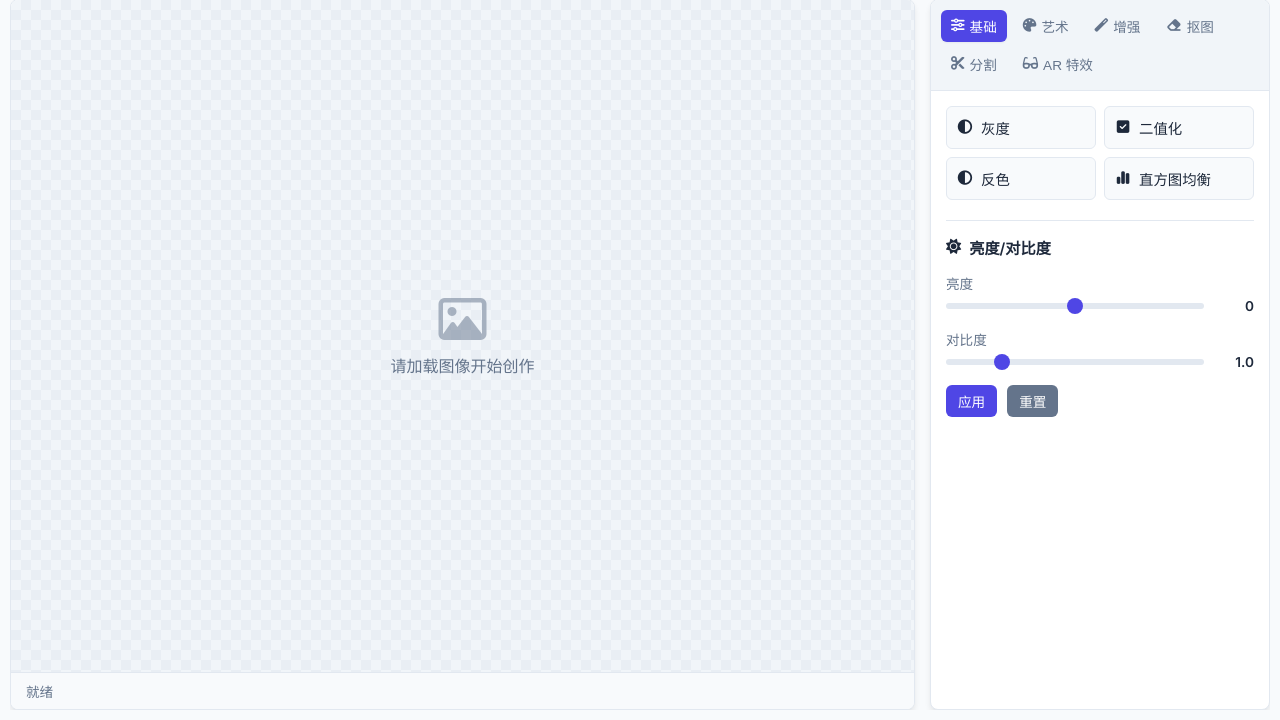
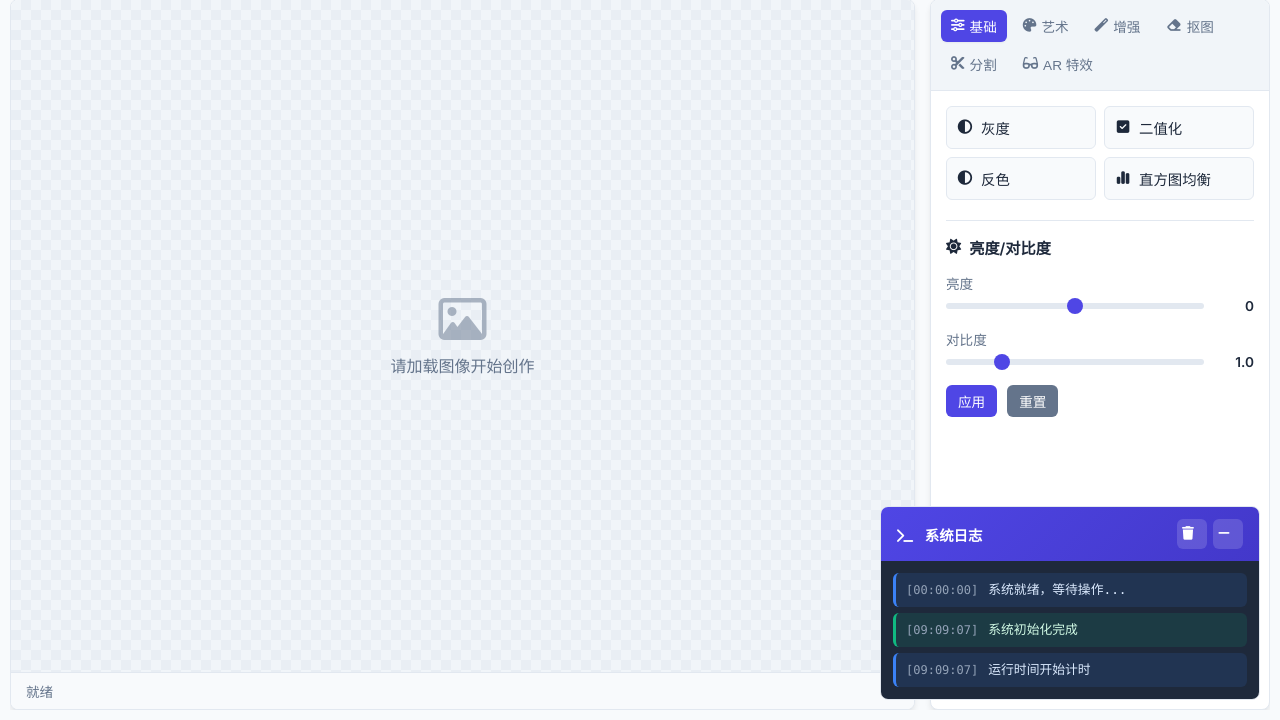
Before and after one commit to hello-nohair-world/imagearplay, a Flask app: page / in a window 1280 px wide. Shown: the part 80-800 px from the top of the page. Run offline with Flask 3, Linux system fonts and the light colour scheme.

Commit message:
新增日志模块

```diff
--- a/static/css/style.css
+++ b/static/css/style.css
@@ -503,3 +503,177 @@ input[type="range"]::-webkit-slider-thumb:hover { transform: scale(1.2); }
         width: 100%;
     }
 }
+
+/* ===== 日志面板样式 ===== */
+.log-panel {
+    position: fixed;
+    bottom: 20px;
+    right: 20px;
+    width: 380px;
+    max-height: 320px;
+    background: var(--panel-bg);
+    border-radius: var(--radius);
+    box-shadow: 0 10px 40px rgba(0, 0, 0 / 0.15);
+    border: 1px solid var(--border-color);
+    display: flex;
+    flex-direction: column;
+    z-index: 999;
+    transition: all 0.3s ease;
+    overflow: hidden;
+}
+
+.log-panel.minimized {
+    max-height: 50px;
+    width: 220px;
+}
+
+.log-header {
+    display: flex;
+    justify-content: space-between;
+    align-items: center;
+    padding: 12px 16px;
+    background: linear-gradient(135deg, var(--primary-color), var(--primary-hover));
+    color: white;
+    font-weight: 600;
+    font-size: 0.9rem;
+    cursor: pointer;
+    user-select: none;
+}
+
+.log-header i {
+    margin-right: 8px;
+}
+
+.log-actions {
+    display: flex;
+    gap: 6px;
+}
+
+.log-btn {
+    background: rgba(255, 255, 255, 0.15);
+    border: none;
+    color: white;
+    width: 30px;
+    height: 30px;
+    border-radius: 6px;
+    cursor: pointer;
+    display: flex;
+    align-items: center;
+    justify-content: center;
+    transition: var(--transition);
+    font-size: 0.85rem;
+}
+
+.log-btn:hover {
+    background: rgba(255, 255, 255, 0.25);
+    transform: scale(1.05);
+}
+
+.log-content {
+    flex: 1;
+    overflow-y: auto;
+    padding: 12px;
+    font-family: 'Consolas', 'Monaco', 'Courier New', monospace;
+    font-size: 0.82rem;
+    background: #1e293b;
+    color: #e2e8f0;
+    max-height: 270px;
+    line-height: 1.5;
+}
+
+.log-panel.minimized .log-content {
+    display: none;
+}
+
+.log-entry {
+    padding: 8px 10px;
+    margin-bottom: 6px;
+    border-radius: 6px;
+    display: flex;
+    gap: 10px;
+    animation: slideIn 0.3s ease;
+    border-left: 3px solid transparent;
+    font-size: 0.8rem;
+}
+
+.log-entry:last-child {
+    margin-bottom: 0;
+}
+
+/* 日志类型配色 - 与主题协调 */
+.log-entry.info {
+    background: rgba(59, 130, 246, 0.12);
+    border-left-color: #3b82f6;
+    color: #dbeafe;
+}
+
+.log-entry.success {
+    background: rgba(16, 185, 129, 0.12);
+    border-left-color: #10b981;
+    color: #d1fae5;
+}
+
+.log-entry.warning {
+    background: rgba(245, 158, 11, 0.12);
+    border-left-color: #f59e0b;
+    color: #fef3c7;
+}
+
+.log-entry.error {
+    background: rgba(239, 68, 68, 0.12);
+    border-left-color: #ef4444;
+    color: #fee2e2;
+}
+
+.log-entry.processing {
+    background: rgba(139, 92, 246, 0.12);
+    border-left-color: #8b5cf6;
+    color: #ede9fe;
+}
+
+.log-time {
+    color: #94a3b8;
+    font-size: 0.75rem;
+    white-space: nowrap;
+    font-family: 'Consolas', monospace;
+}
+
+.log-message {
+    flex: 1;
+    word-break: break-word;
+    line-height: 1.4;
+}
+
+/* 日志滚动条美化 */
+.log-content::-webkit-scrollbar {
+    width: 6px;
+}
+
+.log-content::-webkit-scrollbar-track {
+    background: rgba(255, 255, 255, 0.05);
+    border-radius: 3px;
+}
+
+.log-content::-webkit-scrollbar-thumb {
+    background: rgba(255, 255, 255, 0.2);
+    border-radius: 3px;
+}
+
+.log-content::-webkit-scrollbar-thumb:hover {
+    background: rgba(255, 255, 255, 0.3);
+}
+
+/* 响应式调整 */
+@media (max-width: 768px) {
+    .log-panel {
+        width: calc(100% - 40px);
+        right: 20px;
+        left: 20px;
+        bottom: 10px;
+    }
+
+    #toast-container {
+        width: 95%;
+        top: 70px;
+    }
+}
--- a/static/js/main.js
+++ b/static/js/main.js
@@ -29,11 +29,19 @@ document.addEventListener('DOMContentLoaded', function () {
     const brightnessVal = document.getElementById('brightness-val');
     const contrastVal = document.getElementById('contrast-val');
 
+    // 日志面板元素
+    const logPanel = document.getElementById('log-panel');
+    const logContent = document.getElementById('log-content');
+    const btnMinimizeLog = document.getElementById('btn-minimize-log');
+    const btnClearLog = document.getElementById('btn-clear-log');
+
     let currentImageBase64 = null;
     let originalImageBase64 = null;
     let isProcessing = false;
     let imageWidth = 0;
     let imageHeight = 0;
+    let logStartTime = Date.now();
+    let previewTimeoutId = null;
 
     // ===== Toast 通知系统 =====
     function showToast(message, type = 'success') {
@@ -41,17 +49,134 @@ document.addEventListener('DOMContentLoaded', function () {
         const toast = document.createElement('div');
         toast.className = `toast ${type}`;
 
-        const icon = type === 'success' ? '<i class="fa-solid fa-check-circle" style="color:#10b981"></i>' :
-                     '<i class="fa-solid fa-circle-exclamation" style="color:#ef4444"></i>';
+        const icons = {
+            'success': '<i class="fa-solid fa-circle-check" style="color:#10b981;font-size:1.1rem"></i>',
+            'error': '<i class="fa-solid fa-circle-exclamation" style="color:#ef4444;font-size:1.1rem"></i>',
+            'warning': '<i class="fa-solid fa-triangle-exclamation" style="color:#f59e0b;font-size:1.1rem"></i>',
+            'info': '<i class="fa-solid fa-circle-info" style="color:#3b82f6;font-size:1.1rem"></i>'
+        };
 
-        toast.innerHTML = `${icon}<span>${message}</span>`;
+        toast.innerHTML = `${icons[type] || icons.success}<span>${message}</span>`;
         container.appendChild(toast);
 
+        // 3 秒后自动移除
         setTimeout(() => {
-            toast.style.opacity = '0';
-            toast.style.transform = 'translateX(100%)';
+            toast.classList.add('removing');
             setTimeout(() => toast.remove(), 300);
         }, 3000);
+
+        // 限制最多显示 5 个 Toast
+        const toasts = container.querySelectorAll('.toast');
+        if (toasts.length > 5) {
+            toasts[0].classList.add('removing');
+            setTimeout(() => toasts[0].remove(), 300);
+        }
+    }
+
+    // ===== 日志系统 =====
+    function getTimestamp() {
+        const now = new Date();
+        const hours = String(now.getHours()).padStart(2, '0');
+        const minutes = String(now.getMinutes()).padStart(2, '0');
+        const seconds = String(now.getSeconds()).padStart(2, '0');
+        return `[${hours}:${minutes}:${seconds}]`;
+    }
+
+    function getElapsedTime() {
+        const elapsed = Math.floor((Date.now() - logStartTime) / 1000);
+        const mins = Math.floor(elapsed / 60);
+        const secs = elapsed % 60;
+        return `${mins}m ${secs}s`;
+    }
+
+    function addLog(message, type = 'info') {
+        if (!logContent) return;
+        const entry = document.createElement('div');
+        entry.className = `log-entry ${type}`;
+        entry.innerHTML = `
+            <span class="log-time">${getTimestamp()}</span>
+            <span class="log-message">${message}</span>
+        `;
+        logContent.appendChild(entry);
+        // 自动滚动到底部
+        logContent.scrollTop = logContent.scrollHeight;
+        // 限制日志条目数量（最多 100 条）
+        const entries = logContent.querySelectorAll('.log-entry');
+        if (entries.length > 100) {
+            entries[0].remove();
+        }
+    }
+
+    function clearLog() {
+        if (!logContent) return;
+        logContent.innerHTML = '';
+        addLog('日志已清空', 'info');
+    }
+
+    // 日志面板最小化/展开
+    if (btnMinimizeLog && logPanel) {
+        btnMinimizeLog.onclick = function() {
+            logPanel.classList.toggle('minimized');
+            const icon = btnMinimizeLog.querySelector('i');
+            if (logPanel.classList.contains('minimized')) {
+                icon.classList.remove('fa-minus');
+                icon.classList.add('fa-plus');
+            } else {
+                icon.classList.remove('fa-plus');
+                icon.classList.add('fa-minus');
+            }
+        };
+    }
+
+    // 清空日志
+    if (btnClearLog) {
+        btnClearLog.onclick = function(e) {
+            e.stopPropagation();
+            clearLog();
+        };
+    }
+
+    // 点击日志头部也可以切换最小化
+    if (logPanel && logPanel.querySelector('.log-header')) {
+        logPanel.querySelector('.log-header').onclick = function() {
+            if (btnMinimizeLog) btnMinimizeLog.click();
+        };
+    }
+
+    // 获取操作名称
+    function getActionName(action) {
+        const actionMap = {
+            'grayscale': '灰度处理',
+            'binary': '二值化',
+            'invert': '反色',
+            'histogram_equalization': '直方图均衡化',
+            'adjust_final': '亮度/对比度调整',
+            'edge_detection': '边缘检测',
+            'sketch': '素描滤镜',
+            'cartoon': '卡通滤镜',
+            'oil_painting': '油画滤镜',
+            'gaussian_blur': '高斯模糊',
+            'median_blur': '中值滤波',
+            'bilateral_filter': '双边滤波',
+            'sharpen': '锐化',
+            'unsharp_mask': 'USM 锐化',
+            'green_screen_removal': '绿幕抠图',
+            'skin_segmentation': '肤色分割',
+            'replace_background': '背景替换',
+            'canny_segmentation': 'Canny 边缘分割',
+            'watershed_segmentation': '分水岭分割',
+            'connected_components': '连通域分析',
+            'detect_faces': '人脸检测',
+            'add_virtual_hat': '虚拟帽子',
+            'apply_qr_sticker': '二维码贴纸',
+            'estimate_pose': '姿态估计',
+            'add_nose_ring': '鼻环装饰',
+            'add_sunglasses': '墨镜特效',
+            'replace_background_random': '随机背景',
+            'replace_background_default': '默认背景',
+            'replace_background_selected': '选择背景'
+        };
+        return actionMap[action] || action;
     }
 
     // ===== 加载状态管理 =====
@@ -61,10 +186,13 @@ document.addEventListener('DOMContentLoaded', function () {
             loader.classList.add('active');
             imgStatus.textContent = '处理中...';
             document.body.style.cursor = 'wait';
+            addLog('开始处理图像...', 'processing');
         } else {
             loader.classList.remove('active');
             imgStatus.textContent = '就绪';
             document.body.style.cursor = 'default';
+            const elapsed = getElapsedTime();
+            addLog(`处理完成 (运行时长：${elapsed})`, 'success');
         }
     }
 
@@ -96,12 +224,49 @@ document.addEventListener('DOMContentLoaded', function () {
         }
     }
 
+    // ===== 预览函数（不保存到历史记录）=====
+    async function previewAdjust(action, extra) {
+        if (!currentImageBase64 || isProcessing) return;
+        try {
+            const response = await fetch('/process', {
+                method: 'POST',
+                headers: { 'Content-Type': 'application/json' },
+                body: JSON.stringify({
+                    action,
+                    image: currentImageBase64,
+                    preview: true,
+                    ...extra
+                })
+            });
+            const data = await response.json();
+            if (data.success) {
+                // 只更新显示，不更新 currentImageBase64
+                displayImg.src = data.image;
+                displayImg.style.display = 'block';
+                placeholder.style.display = 'none';
+                // 不更新按钮状态（因为历史记录没变）
+            }
+        } catch (e) {
+            console.error('预览失败:', e);
+        }
+    }
+
+    function debouncedPreview(action, extra) {
+        if (previewTimeoutId) clearTimeout(previewTimeoutId);
+        previewTimeoutId = setTimeout(() => {
+            previewAdjust(action, extra);
+        }, 150);
+    }
+
     // ===== 通用处理函数 =====
     async function process(action, extra = {}) {
         if (!currentImageBase64 || isProcessing) return;
-
         setLoading(true);
         try {
+            const actionName = getActionName(action);
+            addLog(`执行操作：${actionName}`, 'processing');
+
+            const startTime = performance.now();
             const response = await fetch('/process', {
                 method: 'POST',
                 headers: { 'Content-Type': 'application/json' },
@@ -112,6 +277,7 @@ document.addEventListener('DOMContentLoaded', function () {
                 })
             });
             const data = await response.json();
+            const processingTime = ((performance.now() - startTime) / 1000).toFixed(2);
 
             if (data.success) {
                 currentImageBase64 = data.image;
@@ -121,12 +287,15 @@ document.addEventListener('DOMContentLoaded', function () {
                 updateButtons(data);
                 if(action !== 'adjust_final') {
                     showToast('处理成功');
+                    addLog(`${actionName} 完成 (${processingTime}s)`, 'success');
                 }
             } else {
                 showToast(data.error || '处理失败', 'error');
+                addLog(`${actionName} 失败：${data.error}`, 'error');
             }
         } catch (e) {
             showToast('网络错误：' + e.message, 'error');
+            addLog(`网络错误：${e.message}`, 'error');
             console.error(e);
         } finally {
             setLoading(false);
@@ -141,7 +310,6 @@ document.addEventListener('DOMContentLoaded', function () {
         input.onchange = async function (e) {
             const file = e.target.files[0];
             if (!file) return;
-
             setLoading(true);
             const reader = new FileReader();
             reader.onload = async function (ev) {
@@ -160,6 +328,7 @@ document.addEventListener('DOMContentLoaded', function () {
                         placeholder.style.display = 'none';
                         updateButtons(data);
                         showToast('图像加载成功');
+                        addLog('图像上传成功', 'success');
 
                         // 获取图像尺寸
                         const tempImg = new Image();
@@ -167,6 +336,7 @@ document.addEventListener('DOMContentLoaded', function () {
                             imageWidth = tempImg.width;
                             imageHeight = tempImg.height;
                             updateImageDimensions();
+                            addLog(`图像尺寸：${imageWidth}×${imageHeight}px`, 'info');
                         };
                         tempImg.src = currentImageBase64;
 
@@ -180,9 +350,11 @@ document.addEventListener('DOMContentLoaded', function () {
                         loadBackgroundList();
                     } else {
                         showToast(data.error, 'error');
+                        addLog(`图像上传失败：${data.error}`, 'error');
                     }
                 } catch (err) {
                     showToast('上传失败', 'error');
+                    addLog(`上传错误：${err.message}`, 'error');
                 } finally {
                     setLoading(false);
                 }
@@ -195,9 +367,9 @@ document.addEventListener('DOMContentLoaded', function () {
     // ===== 保存图像 =====
     btnSaveImage.onclick = async function () {
         if (!currentImageBase64 || isProcessing) return;
-
         setLoading(true);
         try {
+            addLog('保存图像中...', 'processing');
             const res = await fetch('/save', {
                 method: 'POST',
                 headers: { 'Content-Type': 'application/json' },
@@ -213,11 +385,14 @@ document.addEventListener('DOMContentLoaded', function () {
                 link.click();
                 document.body.removeChild(link);
                 showToast('图像已准备下载');
+                addLog(`图像保存成功：${data.filename}`, 'success');
             } else {
                 showToast(data.error, 'error');
+                addLog(`保存失败：${data.error}`, 'error');
             }
         } catch (e) {
             showToast('保存失败', 'error');
+            addLog(`保存错误：${e.message}`, 'error');
         } finally {
             setLoading(false);
         }
@@ -228,6 +403,7 @@ document.addEventListener('DOMContentLoaded', function () {
         if (isProcessing) return;
         setLoading(true);
         try {
+            addLog('执行撤回操作', 'processing');
             const res = await fetch('/history/undo', { method: 'POST' });
             const data = await res.json();
             if (data.success) {
@@ -235,11 +411,14 @@ document.addEventListener('DOMContentLoaded', function () {
                 displayImg.src = currentImageBase64;
                 updateButtons(data);
                 showToast('已撤回');
+                addLog('撤回成功', 'success');
             } else {
                 showToast(data.error, 'error');
+                addLog(`撤回失败：${data.error}`, 'error');
             }
         } catch (e) {
             showToast('操作失败', 'error');
+            addLog(`撤回操作错误：${e.message}`, 'error');
         } finally {
             setLoading(false);
         }
@@ -249,6 +428,7 @@ document.addEventListener('DOMContentLoaded', function () {
         if (isProcessing) return;
         setLoading(true);
         try {
+            addLog('执行恢复操作', 'processing');
             const res = await fetch('/history/redo', { method: 'POST' });
             const data = await res.json();
             if (data.success) {
@@ -256,11 +436,14 @@ document.addEventListener('DOMContentLoaded', function () {
                 displayImg.src = currentImageBase64;
                 updateButtons(data);
                 showToast('已恢复');
+                addLog('恢复成功', 'success');
             } else {
                 showToast(data.error, 'error');
+                addLog(`恢复失败：${data.error}`, 'error');
             }
         } catch (e) {
             showToast('操作失败', 'error');
+            addLog(`恢复操作错误：${e.message}`, 'error');
         } finally {
             setLoading(false);
         }
@@ -269,12 +452,15 @@ document.addEventListener('DOMContentLoaded', function () {
     btnSaveProgress.onclick = async function () {
         if (isProcessing) return;
         try {
+            addLog('保存进度中...', 'processing');
             const res = await fetch('/history/save', { method: 'POST' });
             const data = await res.json();
             updateButtons(data);
             showToast('进度已保存');
+            addLog('进度保存成功', 'success');
         } catch (e) {
             showToast('保存失败', 'error');
+            addLog(`进度保存错误：${e.message}`, 'error');
         }
     };
 
@@ -282,6 +468,7 @@ document.addEventListener('DOMContentLoaded', function () {
         if (isProcessing) return;
         setLoading(true);
         try {
+            addLog('重置图像中...', 'processing');
             const res = await fetch('/history/reset', { method: 'POST' });
             const data = await res.json();
             if (data.success) {
@@ -293,11 +480,14 @@ document.addEventListener('DOMContentLoaded', function () {
                 contrastSlider.value = 1.0;
                 brightnessVal.textContent = 0;
                 contrastVal.textContent = "1.0";
+                addLog('图像重置成功', 'success');
             } else {
                 showToast(data.error, 'error');
+                addLog(`重置失败：${data.error}`, 'error');
             }
         } catch (e) {
             showToast('重置失败', 'error');
+            addLog(`重置错误：${e.message}`, 'error');
         } finally {
             setLoading(false);
         }
@@ -316,15 +506,18 @@ document.addEventListener('DOMContentLoaded', function () {
                     option.textContent = bg;
                     backgroundSelect.appendChild(option);
                 });
+                addLog(`加载 ${data.backgrounds.length} 个背景`, 'info');
             }
         } catch (e) {
             console.error('加载背景列表失败:', e);
+            addLog(`加载背景列表失败：${e.message}`, 'error');
         }
     }
 
     btnRefreshBg.onclick = function () {
         loadBackgroundList();
         showToast('背景列表已刷新');
+        addLog('背景列表已刷新', 'info');
     };
 
     // 背景替换按钮
@@ -340,46 +533,13 @@ document.addEventListener('DOMContentLoaded', function () {
         const selectedIndex = backgroundSelect.value;
         if (selectedIndex === '') {
             showToast('请先选择一个背景', 'error');
+            addLog('背景选择失败：未选择背景', 'warning');
             return;
         }
         process('replace_background_selected', { background_index: parseInt(selectedIndex) });
     };
 
     // ===== 亮度/对比度 =====
-    let previewTimeoutId = null;
-
-    // 预览函数（不保存到历史记录）
-    async function previewAdjust(action, extra) {
-        if (!currentImageBase64 || isProcessing) return;
-        try {
-            const response = await fetch('/process', {
-                method: 'POST',
-                headers: { 'Content-Type': 'application/json' },
-                body: JSON.stringify({
-                    action,
-                    image: currentImageBase64,
-                    preview: true,
-                    ...extra
-                })
-            });
-            const data = await response.json();
-            if (data.success) {
-                displayImg.src = data.image;
-                displayImg.style.display = 'block';
-                placeholder.style.display = 'none';
-            }
-        } catch (e) {
-            console.error('预览失败:', e);
-        }
-    }
-
-    function debouncedPreview(action, extra) {
-        if (previewTimeoutId) clearTimeout(previewTimeoutId);
-        previewTimeoutId = setTimeout(() => {
-            previewAdjust(action, extra);
-        }, 150);
-    }
-
     brightnessSlider.oninput = function () {
         brightnessVal.textContent = this.value;
         debouncedPreview('adjust_final', {
@@ -399,6 +559,7 @@ document.addEventListener('DOMContentLoaded', function () {
             contrast: parseFloat(contrastSlider.value)
         });
         showToast('亮度/对比度已应用');
+        addLog('亮度/对比度调整已应用', 'success');
     };
 
     btnResetBC.onclick = function () {
@@ -406,10 +567,12 @@ document.addEventListener('DOMContentLoaded', function () {
         contrastSlider.value = 1.0;
         brightnessVal.textContent = 0;
         contrastVal.textContent = "1.0";
+        // 显示当前历史记录中的图像（不是预览）
         if (currentImageBase64) {
             displayImg.src = currentImageBase64;
         }
         showToast('参数已重置');
+        addLog('亮度/对比度参数已重置', 'info');
     };
 
     // ===== 标签页切换 =====
@@ -420,6 +583,7 @@ document.addEventListener('DOMContentLoaded', function () {
             const tabId = btn.getAttribute('data-tab');
             document.querySelectorAll('.tab-content').forEach(c => c.classList.remove('active'));
             document.getElementById(`tab-${tabId}`).classList.add('active');
+            addLog(`切换到 ${btn.textContent.trim()} 标签页`, 'info');
         };
     });
 
@@ -428,6 +592,10 @@ document.addEventListener('DOMContentLoaded', function () {
         btn.onclick = () => process(btn.dataset.action);
     });
 
+    // 初始化日志
+    addLog('系统初始化完成', 'success');
+    addLog(`运行时间开始计时`, 'info');
+
     // 初始状态
     updateButtons();
 });
--- a/templates/index.html
+++ b/templates/index.html
@@ -192,6 +192,27 @@
     <!-- Toast 通知容器 -->
     <div id="toast-container"></div>
 
+    <!-- 日志面板 - 右下角 -->
+    <div id="log-panel" class="log-panel">
+        <div class="log-header">
+            <span><i class="fa-solid fa-terminal"></i> 系统日志</span>
+            <div class="log-actions">
+                <button id="btn-clear-log" class="log-btn" title="清空日志">
+                    <i class="fa-solid fa-trash"></i>
+                </button>
+                <button id="btn-minimize-log" class="log-btn" title="最小化">
+                    <i class="fa-solid fa-minus"></i>
+                </button>
+            </div>
+        </div>
+        <div id="log-content" class="log-content">
+            <div class="log-entry info">
+                <span class="log-time">[00:00:00]</span>
+                <span class="log-message">系统就绪，等待操作...</span>
+            </div>
+        </div>
+    </div>
+
     <script src="{{ url_for('static', filename='js/main.js') }}"></script>
-</body>
+    </body>
 </html>
```
